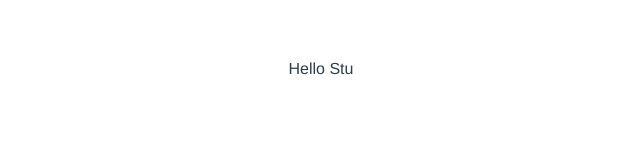
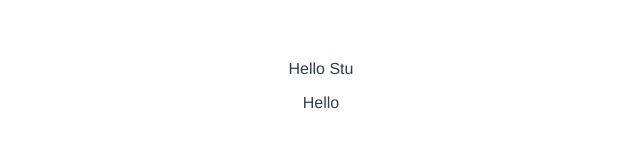
Before and after one commit to stujmar/vue-sinatra, a Vue app in the folder hello-vue/: page / in a window 1280 px wide. Shown: the top 162 px of the page, without its empty margins (319-959 px from the left). Built offline with nearby package versions, Linux system fonts and the light colour scheme.

Commit message:
added data to the script at App level to return a message

```diff
--- a/hello-vue/src/App.vue
+++ b/hello-vue/src/App.vue
@@ -1,6 +1,7 @@
 <template>
   <div id="app">
     <Landing />
+    {{msg}}
   </div>
 </template>
 
@@ -11,8 +12,11 @@ export default {
   name: 'App',
   components: {
     Landing
-  }, data() {
-
+  },
+  data() {
+    return {
+      msg: 'Hello'
+    }
   }
 }
 </script>
```
